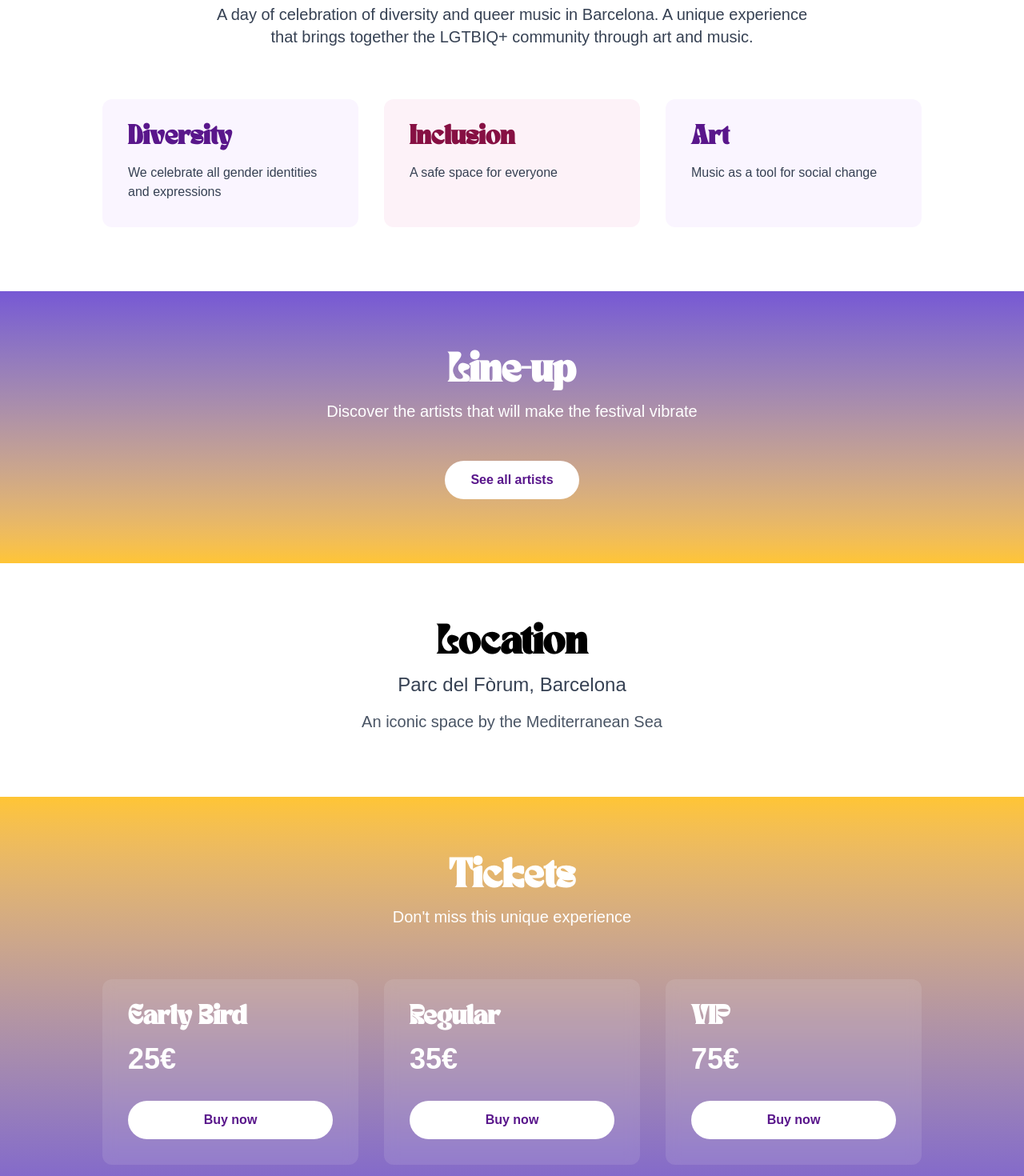
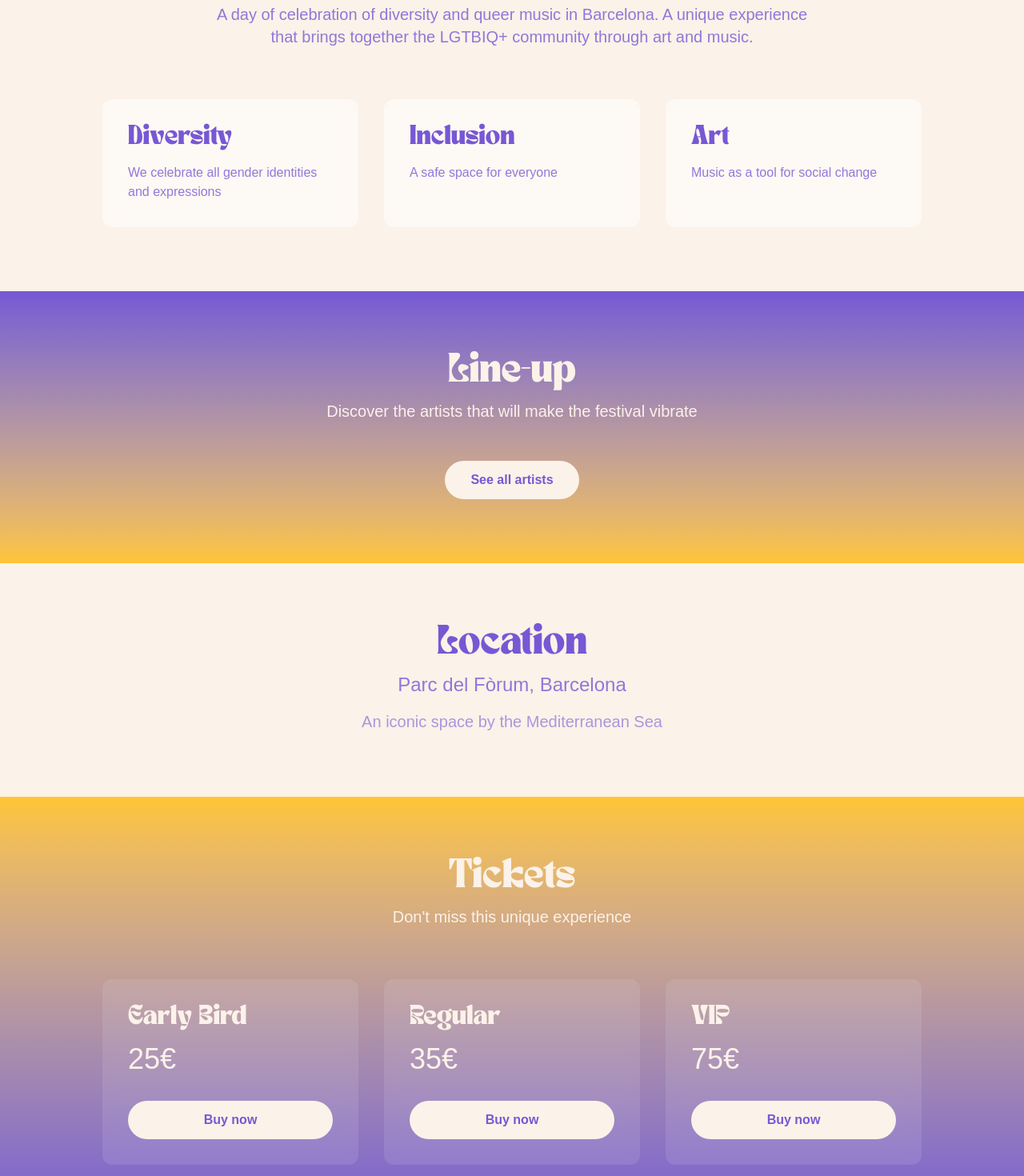
Before and after one commit to laia89/qmfest, a Next.js app: page /en in a window 1280 px wide. Shown: the part 980-2450 px from the top of the page at 80% size. Built offline with nearby package versions, Linux system fonts and the light colour scheme.

Commit message:
add styles

```diff
--- a/src/app/[locale]/page.js
+++ b/src/app/[locale]/page.js
@@ -9,7 +9,7 @@ export default function Home() {
   return (
     <main className="min-h-screen">
       {/* Hero Section */}
-      <section className="relative h-screen flex items-center justify-center text-white overflow-hidden">
+      <section className="relative h-screen flex items-center justify-center text-festival-cream overflow-hidden">
         <div className="absolute inset-0 bg-gradient-to-b from-festival-purple to-festival-purple/80 z-10" />
         <div
           className="absolute inset-0 bg-cover bg-center"
@@ -19,7 +19,7 @@ export default function Home() {
           }}
         />
         <div className="container mx-auto px-4 relative z-20 text-center">
-          <h1 className="text-festival-yellow text-6xl md:text-8xl font-bold mb-4 animate-fade-in">
+          <h1 className="text-festival-yellow text-6xl md:text-8xl mb-4 animate-fade-in">
             Queer Music Fest
           </h1>
           <p className="text-2xl md:text-4xl mb-6 animate-fade-in-delay-1">
@@ -33,7 +33,7 @@ export default function Home() {
           </p>
           <Link
             href={`/${t('locale')}/tickets`}
-            className="inline-block bg-festival-yellow hover:bg-festival-yellow/80 text-black font-bold py-4 px-12 rounded-full text-xl transition-colors animate-fade-in-delay-4"
+            className="inline-block bg-festival-yellow hover:bg-festival-yellow/80 text-festival-purple font-bold py-4 px-12 rounded-full text-xl transition-colors animate-fade-in-delay-4"
           >
             {t('hero.cta')}
           </Link>
@@ -41,46 +41,52 @@ export default function Home() {
       </section>
 
       {/* About Section */}
-      <section className="py-20 bg-white">
+      <section className="py-20 bg-festival-cream">
         <div className="container mx-auto px-4">
-          <h2 className="text-4xl font-bold text-center mb-16">
+          <h2 className="text-4xl text-festival-purple text-center mb-16">
             {t('about.title')}
           </h2>
-          <p className="text-xl text-gray-700 max-w-3xl mx-auto text-center mb-16">
+          <p className="text-xl text-festival-purple/80 max-w-3xl mx-auto text-center mb-16">
             {t('about.description')}
           </p>
 
           <div className="grid md:grid-cols-3 gap-8 max-w-5xl mx-auto">
-            <div className="bg-purple-50 p-8 rounded-xl">
-              <h3 className="text-2xl font-bold text-purple-900 mb-4">
+            <div className="bg-white/50 p-8 rounded-xl backdrop-blur-sm">
+              <h3 className="text-2xl text-festival-purple mb-4">
                 {t('about.values.diversity')}
               </h3>
-              <p className="text-gray-700">{t('about.values.diversityDesc')}</p>
+              <p className="text-festival-purple/80">
+                {t('about.values.diversityDesc')}
+              </p>
             </div>
-            <div className="bg-pink-50 p-8 rounded-xl">
-              <h3 className="text-2xl font-bold text-pink-900 mb-4">
+            <div className="bg-white/50 p-8 rounded-xl backdrop-blur-sm">
+              <h3 className="text-2xl text-festival-purple mb-4">
                 {t('about.values.inclusion')}
               </h3>
-              <p className="text-gray-700">{t('about.values.inclusionDesc')}</p>
+              <p className="text-festival-purple/80">
+                {t('about.values.inclusionDesc')}
+              </p>
             </div>
-            <div className="bg-purple-50 p-8 rounded-xl">
-              <h3 className="text-2xl font-bold text-purple-900 mb-4">
+            <div className="bg-white/50 p-8 rounded-xl backdrop-blur-sm">
+              <h3 className="text-2xl text-festival-purple mb-4">
                 {t('about.values.art')}
               </h3>
-              <p className="text-gray-700">{t('about.values.artDesc')}</p>
+              <p className="text-festival-purple/80">
+                {t('about.values.artDesc')}
+              </p>
             </div>
           </div>
         </div>
       </section>
 
       {/* Line-up Preview */}
-      <section className="py-20 bg-gradient-to-b from-festival-purple to-festival-yellow text-white">
+      <section className="py-20 bg-gradient-to-b from-festival-purple to-festival-yellow text-festival-cream">
         <div className="container mx-auto px-4 text-center">
-          <h2 className="text-4xl font-bold mb-4">{t('lineup.title')}</h2>
+          <h2 className="text-4xl mb-4">{t('lineup.title')}</h2>
           <p className="text-xl mb-12">{t('lineup.subtitle')}</p>
           <Link
             href={`/${t('locale')}/lineup`}
-            className="inline-block bg-white text-purple-900 hover:bg-gray-100 font-bold py-3 px-8 rounded-full transition-colors"
+            className="inline-block bg-festival-cream text-festival-purple hover:bg-festival-cream/90 font-bold py-3 px-8 rounded-full transition-colors"
           >
             {t('lineup.cta')}
           </Link>
@@ -88,59 +94,53 @@ export default function Home() {
       </section>
 
       {/* Location */}
-      <section className="py-20 bg-white">
+      <section className="py-20 bg-festival-cream">
         <div className="container mx-auto px-4 text-center">
-          <h2 className="text-4xl font-bold mb-4">{t('location.title')}</h2>
-          <p className="text-2xl text-gray-700 mb-4">
+          <h2 className="text-4xl text-festival-purple mb-4">
+            {t('location.title')}
+          </h2>
+          <p className="text-2xl text-festival-purple/80 mb-4">
             {t('location.subtitle')}
           </p>
-          <p className="text-xl text-gray-600">{t('location.description')}</p>
+          <p className="text-xl text-festival-purple/60">
+            {t('location.description')}
+          </p>
         </div>
       </section>
 
       {/* Tickets */}
-      <section className="py-20 bg-gradient-to-b from-festival-yellow to-festival-purple text-white">
+      <section className="py-20 bg-gradient-to-b from-festival-yellow to-festival-purple text-festival-cream">
         <div className="container mx-auto px-4">
-          <h2 className="text-4xl font-bold text-center mb-4">
-            {t('tickets.title')}
-          </h2>
+          <h2 className="text-4xl text-center mb-4">{t('tickets.title')}</h2>
           <p className="text-xl text-center mb-16">{t('tickets.subtitle')}</p>
 
           <div className="grid md:grid-cols-3 gap-8 max-w-5xl mx-auto">
             <div className="bg-white/10 backdrop-blur-sm p-8 rounded-xl">
-              <h3 className="text-2xl font-bold mb-4">
-                {t('tickets.earlyBird')}
-              </h3>
-              <p className="text-4xl font-bold mb-8">
-                {t('tickets.earlyBirdPrice')}
-              </p>
+              <h3 className="text-2xl mb-4">{t('tickets.earlyBird')}</h3>
+              <p className="text-4xl mb-8">{t('tickets.earlyBirdPrice')}</p>
               <Link
                 href={`/${t('locale')}/tickets`}
-                className="block w-full bg-white text-purple-900 hover:bg-gray-100 font-bold py-3 px-8 rounded-full text-center transition-colors"
+                className="block w-full bg-festival-cream text-festival-purple hover:bg-festival-cream/90 font-bold py-3 px-8 rounded-full text-center transition-colors"
               >
                 {t('tickets.cta')}
               </Link>
             </div>
             <div className="bg-white/10 backdrop-blur-sm p-8 rounded-xl">
-              <h3 className="text-2xl font-bold mb-4">
-                {t('tickets.regular')}
-              </h3>
-              <p className="text-4xl font-bold mb-8">
-                {t('tickets.regularPrice')}
-              </p>
+              <h3 className="text-2xl mb-4">{t('tickets.regular')}</h3>
+              <p className="text-4xl mb-8">{t('tickets.regularPrice')}</p>
               <Link
                 href={`/${t('locale')}/tickets`}
-                className="block w-full bg-white text-purple-900 hover:bg-gray-100 font-bold py-3 px-8 rounded-full text-center transition-colors"
+                className="block w-full bg-festival-cream text-festival-purple hover:bg-festival-cream/90 font-bold py-3 px-8 rounded-full text-center transition-colors"
               >
                 {t('tickets.cta')}
               </Link>
             </div>
             <div className="bg-white/10 backdrop-blur-sm p-8 rounded-xl">
-              <h3 className="text-2xl font-bold mb-4">{t('tickets.vip')}</h3>
-              <p className="text-4xl font-bold mb-8">{t('tickets.vipPrice')}</p>
+              <h3 className="text-2xl mb-4">{t('tickets.vip')}</h3>
+              <p className="text-4xl mb-8">{t('tickets.vipPrice')}</p>
               <Link
                 href={`/${t('locale')}/tickets`}
-                className="block w-full bg-white text-purple-900 hover:bg-gray-100 font-bold py-3 px-8 rounded-full text-center transition-colors"
+                className="block w-full bg-festival-cream text-festival-purple hover:bg-festival-cream/90 font-bold py-3 px-8 rounded-full text-center transition-colors"
               >
                 {t('tickets.cta')}
               </Link>
```
